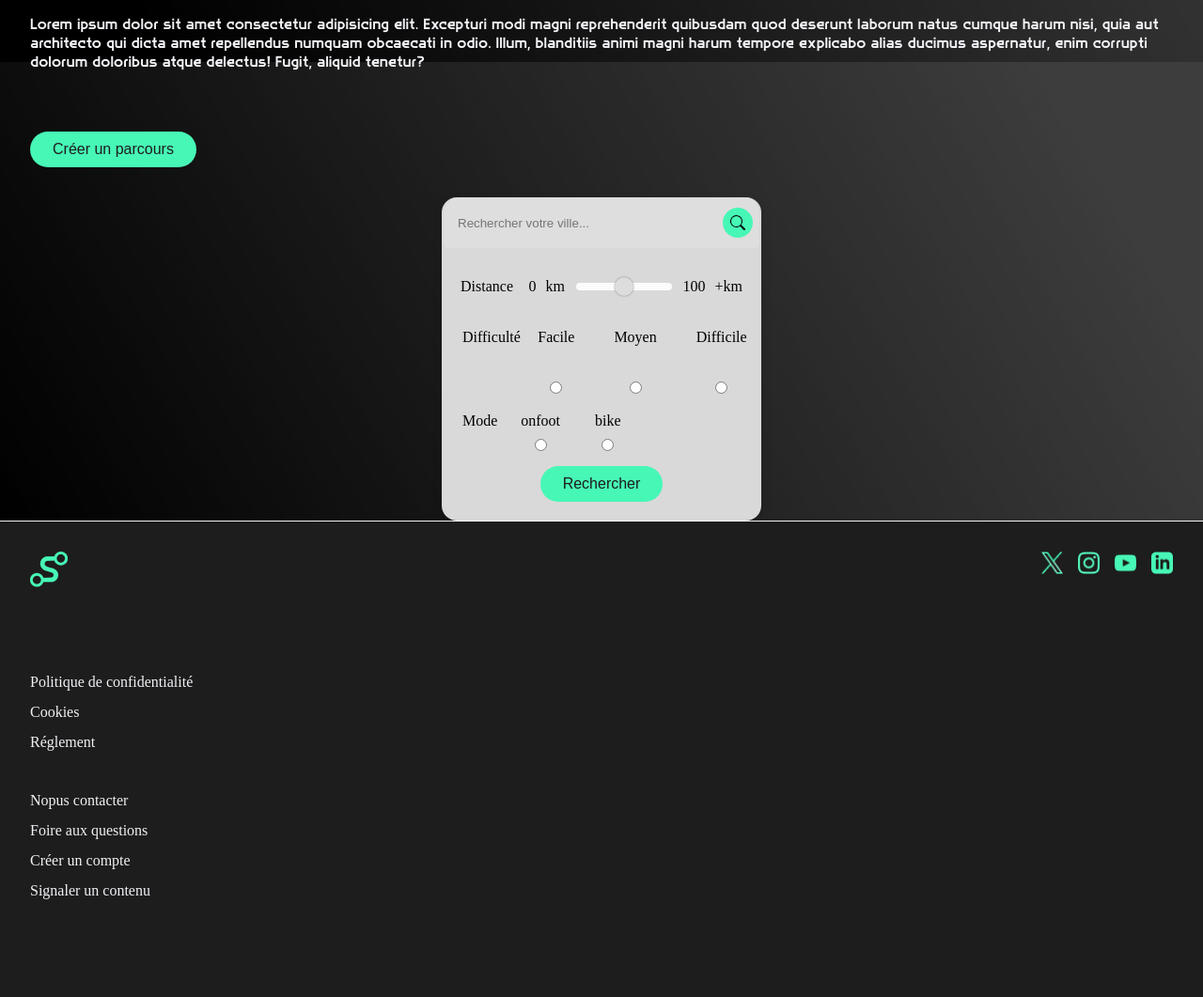
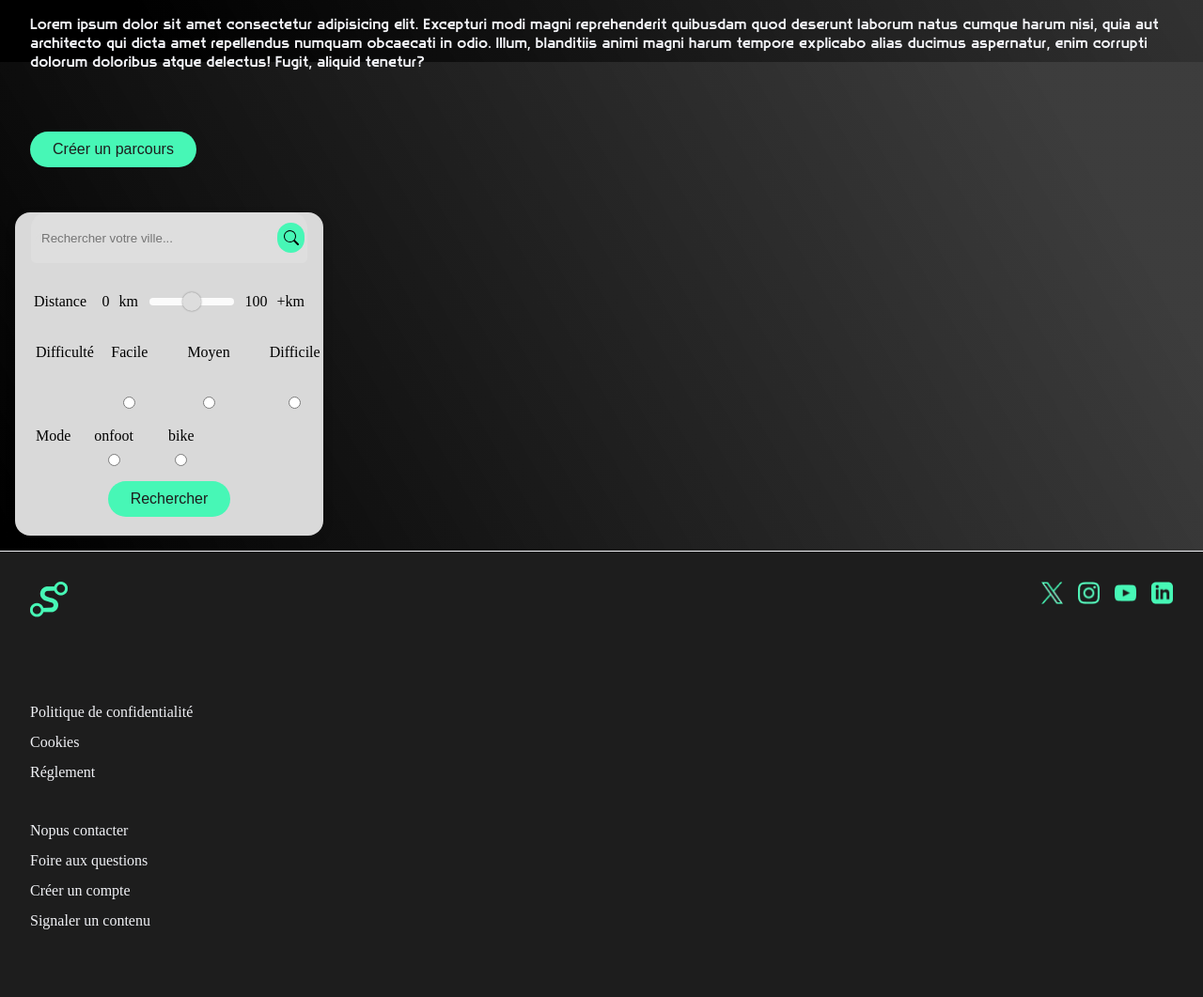
Before and after one commit to doko972/Tray-map, a PHP site: page / in a window 1280 px wide. Shown: the part 1534-2595 px from the top of the page at 94% size. Before the commit the page ends 2491 px from the top, so only its background shows below. Run offline with PHP 8.4, Linux system fonts and the light colour scheme; data comes from the database, SQL or seed files in the repository; style sheets or scripts are compiled from the project's sources.

Commit message:
pull request from doko branch

```diff
--- a/app/file.scss/_range.scss
+++ b/app/file.scss/_range.scss
@@ -1,8 +1,8 @@
 /*RANGE*/
 .range-container {
   padding: 0 1.25rem 1.25rem 1.25rem;
-  margin: auto;
-  width: 18.75rem;
+  margin: 1rem;
+  width: 18rem;
   background-color: var(--grey-d);
   border-radius: 1rem;
   box-shadow: 0 4px 12px rgba(0,0,0,0.1);
@@ -78,6 +78,7 @@ input[type="search"]:focus {
   display: flex;
   justify-content: center;
   align-items: center;
+  width: 100%;
 }
 
 
--- a/css/main.css
+++ b/css/main.css
@@ -346,8 +346,8 @@ body {
 /*RANGE*/
 .range-container {
   padding: 0 1.25rem 1.25rem 1.25rem;
-  margin: auto;
-  width: 18.75rem;
+  margin: 1rem;
+  width: 18rem;
   background-color: var(--grey-d);
   border-radius: 1rem;
   box-shadow: 0 4px 12px rgba(0, 0, 0, 0.1);
@@ -425,6 +425,7 @@ input[type=search]:focus {
   display: flex;
   justify-content: center;
   align-items: center;
+  width: 100%;
 }
 
 .range-options {
```
Also changed, not shown: 1 other file.
